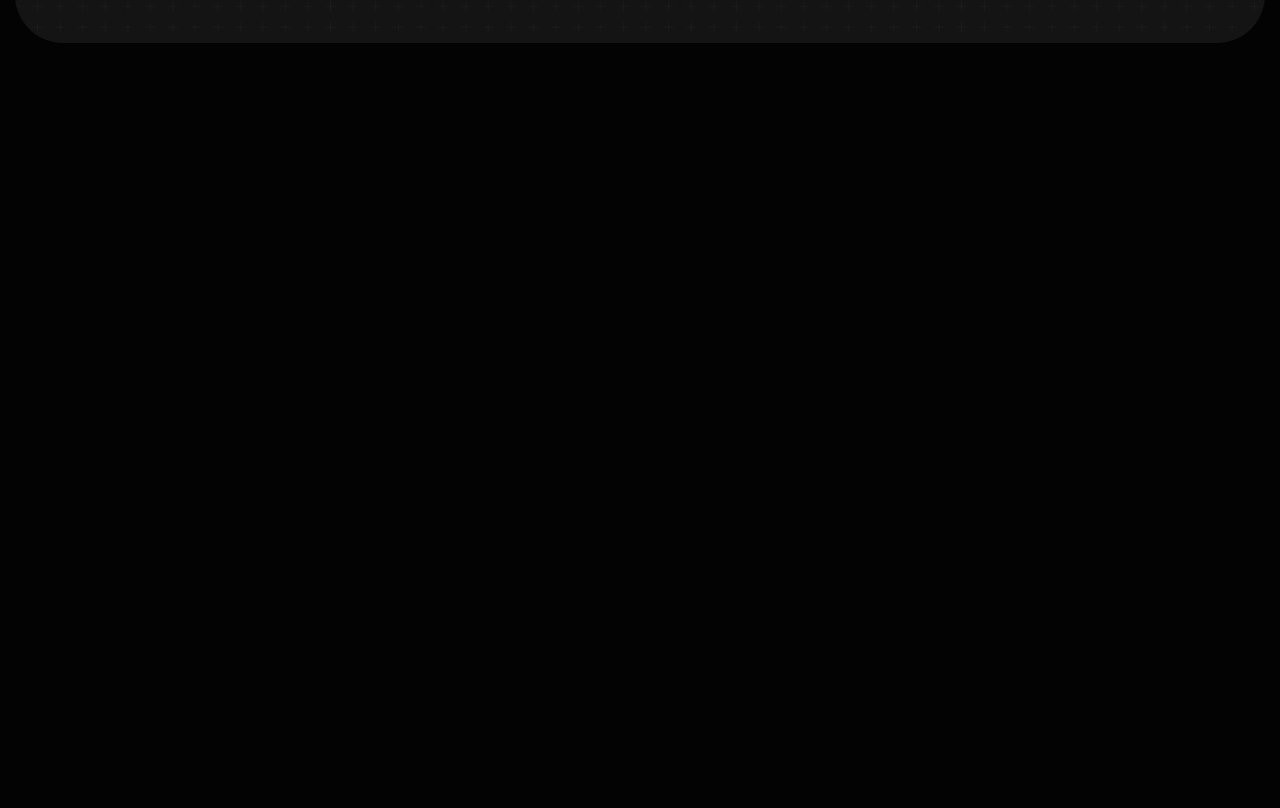
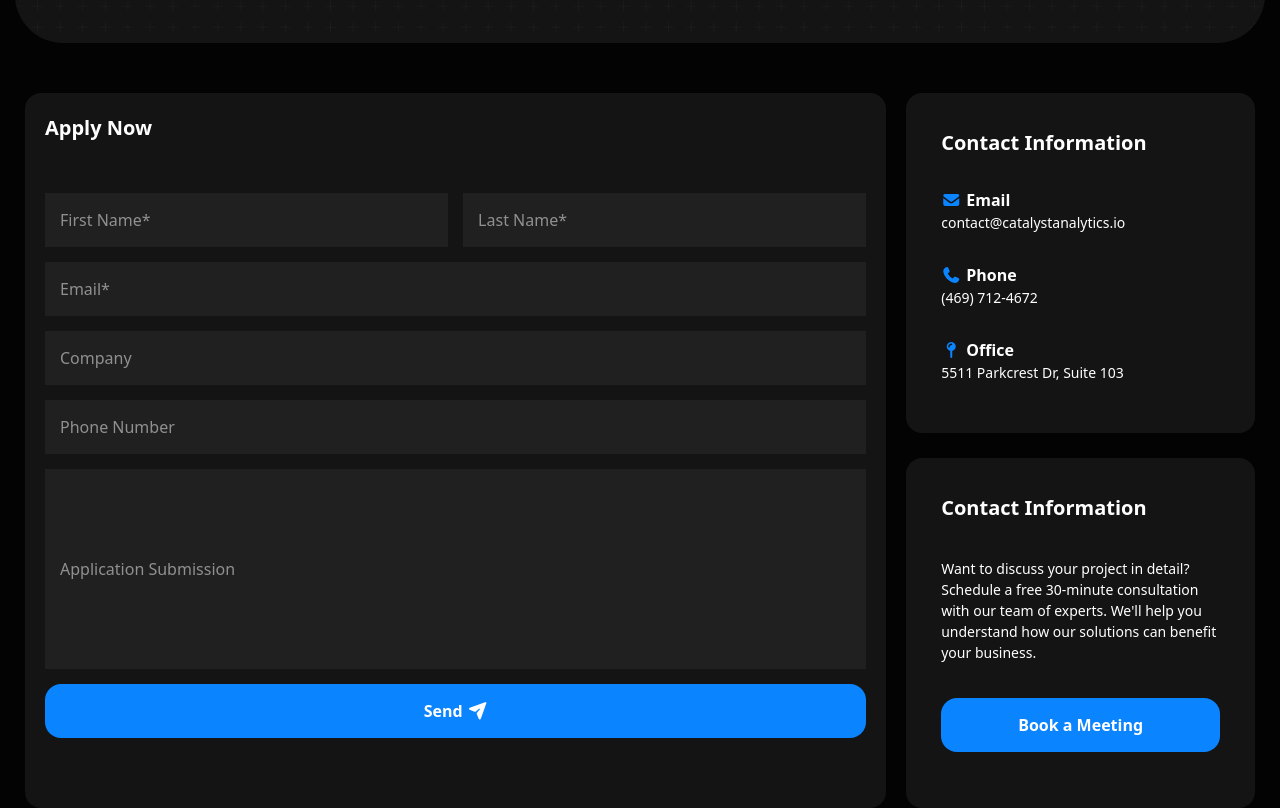
Before and after one commit to muhammadnazarov1724-cell/P.exam-week3, a website: page src/page5.html in a window 1280 px wide. Shown: the part 481-1289 px from the top of the page. Before the commit the page ends 800 px from the top, so only its background shows below. Drawn offline with Linux system fonts and the light colour scheme.

Commit message:
main s-2 p5

```diff
--- a/src/page5.html
+++ b/src/page5.html
@@ -5,6 +5,7 @@
     <meta name="viewport" content="width=device-width, initial-scale=1.0" />
     <title>Document</title>
     <link rel="stylesheet" href="./output.css" />
+    <link rel="stylesheet" href="https://cdnjs.cloudflare.com/ajax/libs/font-awesome/7.0.1/css/all.min.css" integrity="sha512-2SwdPD6INVrV/lHTZbO2nodKhrnDdJK9/kg2XD1r9uGqPo1cUbujc+IYdlYdEErWNu69gVcYgdxlmVmzTWnetw==" crossorigin="anonymous" referrerpolicy="no-referrer" />
   </head>
   <body class="bg-[#030303] text-white">
     <header
@@ -59,6 +60,56 @@
           <img src="./images/mes.png" alt="" />
         </div>
       </section>
+      <section class="flex flex-col lg:flex-row max-w-[1250px] m-auto">
+        <div class="bg-[#141414] p-[20px] mx-[10px] rounded-2xl  m-auto lg:w-[70%]">
+        <p class="text-[18px] font-bold lg:text-[20px]">Apply Now</p>
+        <div class="my-[50px] flex flex-col gap-[15px]">
+          <div class="flex flex-col gap-[15px] lg:flex-row">
+            <input class="bg-[#202020] p-[15px] rounded-7px w-[100%]" placeholder="First Name*">
+            <input class="bg-[#202020] p-[15px] rounded-7px w-[100%]" placeholder="Last Name*">
+          </div>
+            <input class="bg-[#202020] p-[15px] rounded-7px w-[100%]" placeholder="Email*">
+            <input class="bg-[#202020] p-[15px] rounded-7px w-[100%]" placeholder="Company">
+            <input class="bg-[#202020] p-[15px] rounded-7px w-[100%]" placeholder="Phone Number">
+            <input class="bg-[#202020] p-[15px] rounded-7px w-[100%] h-[200px]" placeholder="Application Submission">
+            <button class="bg-[#0A84FF] font-bold py-[15px] rounded-2xl flex gap-[5px] items-center justify-center">Send
+            <i class="fa-solid fa-paper-plane"></i>
+            </button>
+        </div>
+      </div>
+       <div class=" flex flex-col gap-[25px] lg:w-[30%]">
+        <div class="bg-[#141414] p-[35px] flex flex-col gap-[30px] mx-[10px] rounded-2xl lg:h-[340px]">
+          <p class="font-bold lg:text-[20px]">Contact Information</p>
+          <div>
+            <div class="flex gap-[5px] items-center">
+                <i class="fa-solid text-[#0A84FF] fa-envelope"></i>
+                <p class="font-bold">Email</p>
+            </div>
+            <p class="text-[14px] font-[300]">contact@catalystanalytics.io</p>
+          </div>
+          <div>
+            <div class="flex gap-[5px] items-center">
+                <i class="fa-solid text-[#0A84FF] fa-phone"></i>
+                <p class="font-bold">Phone</p>
+            </div>
+            <p class="text-[14px] font-[300]">(469) 712-4672</p>
+          </div>
+          <div>
+            <div class="flex gap-[5px] items-center">
+                <i class="fa-solid text-[#0A84FF] fa-map-pin"></i>
+                <p class="font-bold">Office</p>
+            </div>
+            <p class="text-[14px] font-[300]">5511 Parkcrest Dr, Suite 103</p>
+          </div>
+
+        </div>
+        <div class="bg-[#141414] flex flex-col gap-[35px] p-[35px] rounded-2xl mx-[10px] lg:h-[350px]">
+           <p class="font-bold lg:text-[20px]">Contact Information</p>
+           <p class="text-[14px] font-[300]">Want to discuss your project in detail? Schedule a free 30-minute consultation with our team of experts. We'll help you understand how our solutions can benefit your business.</p>
+           <button class="bg-[#0A84FF] font-bold rounded-2xl p-[15px]">Book a Meeting</button>
+        </div>
+       </div>
+      </section>
     </main>
   </body>
 </html>
```
Also changed, not shown: src/output.css.
